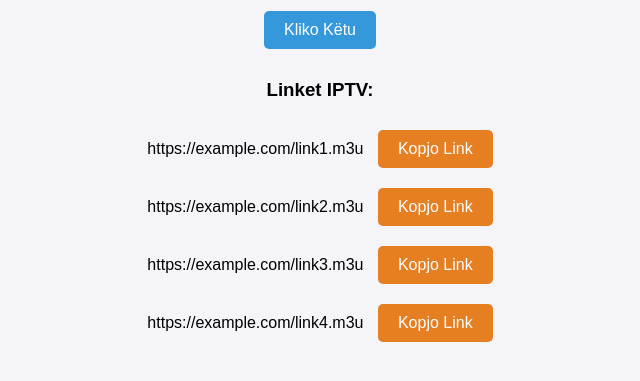
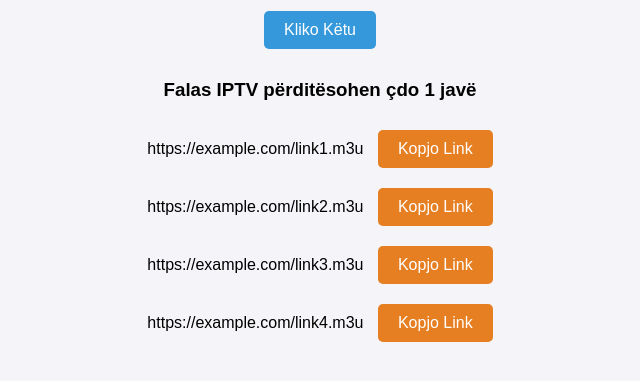
Before and after one commit to diti-ux/kanale-2025, a plain HTML site: page index.html in a window 1280 px wide. Both pictures are taken after a click on the button "Kliko Këtu". Shown: the part 137-518 px from the top of the page, without its empty margins (320-960 px from the left). Drawn offline with Linux system fonts and the light colour scheme.

```diff
--- a/index.html
+++ b/index.html
@@ -73,7 +73,7 @@
     <button onclick="shfaqLinke()">Kliko Këtu</button>
 
     <div id="linkeContainer">
-        <h3>Linket IPTV:</h3>
+        <h3>Falas IPTV përditësohen çdo 1 javë</h3>
         <ul>
             <li>
                 <span>https://example.com/link1.m3u</span>
```
